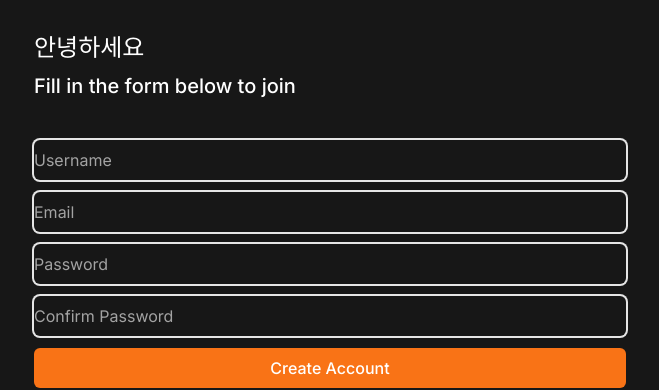
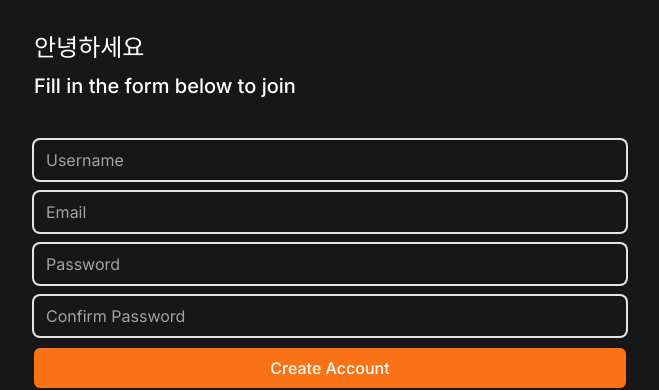
Before and after one commit to Yunsuyeong/c_market, a Next.js app: page /create-account in a window 1280 px wide. Shown: the top 390 px of the page, without its empty margins (310-969 px from the left). Built offline with nearby package versions, Linux system fonts and the light colour scheme.

Commit message:
2024/05/24(Authentication Validation)

```diff
--- /dev/null
+++ b/app/create-account/actions.ts
@@ -0,0 +1,62 @@
+"use server";
+import { z } from "zod";
+
+// zod - 입력 값의 type, 유효성 검사 라이브러리
+
+const checkUsername = (username: string) => !username.includes("potato");
+
+const checkPasswords = ({
+  password,
+  confirm_password,
+}: {
+  password: string;
+  confirm_password: string;
+}) => password === confirm_password;
+
+const passwordRegex = new RegExp(
+  /^(?=.*[a-z])(?=.*[A-Z])(?=.*\d)(?=.*?[#?!@$%^&*-]).+$/
+);
+
+const formSchema = z
+  .object({
+    username: z
+      .string({
+        invalid_type_error: "Username must be a string",
+        required_error: "Where is Username?",
+      })
+      .min(3)
+      .max(10)
+      .toLowerCase()
+      .trim()
+      .refine(checkUsername, "No potatoes Allowed"),
+    email: z.string().email().toLowerCase().trim(),
+    password: z
+      .string()
+      .min(4)
+      .regex(
+        passwordRegex,
+        "A password must have lowercase, UPPERCASE ,a number and special characters"
+      ),
+    confirm_password: z.string().min(4),
+  })
+  .refine(checkPasswords, {
+    message: "Both passwords should be same",
+    path: ["confirm_password"],
+  });
+
+const onSubmit = (prev: any, formData: FormData) => {
+  const data = {
+    username: formData.get("username"),
+    email: formData.get("email"),
+    password: formData.get("password"),
+    confirm_password: formData.get("confirm_password"),
+  };
+  const result = formSchema.safeParse(data);
+  if (!result.success) {
+    return result.error.flatten();
+  } else {
+    console.log(result.data);
+  }
+};
+
+export default onSubmit;
--- a/app/create-account/page.tsx
+++ b/app/create-account/page.tsx
@@ -1,30 +1,53 @@
-import FormInput from "@/components/form-input";
-import FormBtn from "@/components/form-btn";
+"use client";
+
+import Input from "@/components/input";
 import SocialLogin from "@/components/social-login";
+import { useFormState } from "react-dom";
+import onSubmit from "./actions";
+import Button from "@/components/button";
 
 const CreateAccount = () => {
+  const [state, action] = useFormState(onSubmit, null);
   return (
     <div className="flex flex-col gap-10 px-6 py-8">
       <div className="flex flex-col gap-2 *:font-medium">
         <h1 className="text-2xl">안녕하세요</h1>
         <h2 className="text-xl">Fill in the form below to join</h2>
       </div>
-      <form className="flex flex-col gap-3">
-        <FormInput required type="text" placeholder="Username" errors={[]} />
-        <FormInput required type="email" placeholder="Email" errors={[]} />
-        <FormInput
+      <form action={action} className="flex flex-col gap-3">
+        <Input
+          name="username"
           required
+          type="text"
+          placeholder="Username"
+          errors={state?.fieldErrors.username}
+          minLength={3}
+          maxLength={10}
+        />
+        <Input
+          name="email"
+          required
+          type="email"
+          placeholder="Email"
+          errors={state?.fieldErrors.email}
+        />
+        <Input
+          required
+          name="password"
           type="password"
           placeholder="Password"
-          errors={[]}
+          errors={state?.fieldErrors.password}
+          minLength={4}
         />
-        <FormInput
+        <Input
           required
+          name="confirm_password"
           type="password"
           placeholder="Confirm Password"
-          errors={[]}
+          errors={state?.fieldErrors.confirm_password}
+          minLength={4}
         />
-        <FormBtn loading={false} text="Create Account" />
+        <Button text="Create Account" />
       </form>
       <SocialLogin />
     </div>
--- /dev/null
+++ b/app/login/actions.ts
@@ -0,0 +1,11 @@
+"use server";
+
+const onSubmit = async (prev: any, formData: FormData) => {
+  console.log(prev);
+  await new Promise((resolve) => setTimeout(resolve, 5000));
+  return {
+    errors: ["wrong password.", "password too short"],
+  };
+};
+
+export default onSubmit;
--- a/app/login/page.tsx
+++ b/app/login/page.tsx
@@ -1,23 +1,42 @@
-import FormInput from "@/components/form-input";
-import FormBtn from "@/components/form-btn";
+"use client";
+
+import Input from "@/components/input";
 import SocialLogin from "@/components/social-login";
+import { useFormState } from "react-dom";
+import onSubmit from "./actions";
+import Button from "@/components/button";
+
+// NextJs.14에서 Server Actions 기능 추가
+// useFormStatus -  form의 자식 element에서 사용해 form의 상태에 따라 UI 변경 등 상호작용, 해당 Hook이 사용된 파일 상단에 "use client"; 붙여야 함
+/* useFormState - form이 제출될 때 해당 form의 action을 보고 새로운 state에 따라 UI 변경, 파일 상단에 "use client"; 붙여야 함,
+useFormState가 받는 action 함수는 서버에서만 실행되기 때문에 별도의 파일로 작성해야 함. 해당 파일에서는 상단에 "use server"; 붙여야 함 */
 
 const Login = () => {
+  const [state, action] = useFormState(onSubmit, {
+    anyValue: 1,
+  } as any);
   return (
     <div className="flex flex-col gap-10 px-6 py-8">
       <div className="flex flex-col gap-2 *:font-medium">
-        <h1 className="text-2xl">안녕하세요</h1>
-        <h2 className="text-xl">Login with email and password </h2>
+        <h1 className="text-2xl">こんにちは。</h1>
+        <h2 className="text-xl">Login with email and password.</h2>
       </div>
-      <form className="flex flex-col gap-3">
-        <FormInput required type="email" placeholder="Email" errors={[]} />
-        <FormInput
+      <form action={action} className="flex flex-col gap-3">
+        <Input
+          name="email"
+          required
+          type="email"
+          placeholder="Email"
+          errors={[]}
+        />
+        <Input
+          name="password"
           required
           type="password"
           placeholder="Password"
-          errors={[]}
+          errors={state?.errors ?? []}
         />
-        <FormBtn loading={false} text="Login" />
+        <Button text="Login" />
       </form>
       <SocialLogin />
     </div>
--- a/app/page.tsx
+++ b/app/page.tsx
@@ -4,7 +4,7 @@ const Home = () => {
   return (
     <div className="flex flex-col items-center justify-between min-h-screen p-6">
       <div className="flex flex-col items-center my-auto *:font-medium">
-        <span className="text-9xl">Carrot</span>
+        <span className="text-9xl"></span>
         <h1 className="text-4xl">당근</h1>
         <h2 className="tet-2xl">당근 마켓에 오시오</h2>
       </div>
--- a/app/sms/page.tsx
+++ b/app/sms/page.tsx
@@ -1,5 +1,5 @@
-import FormInput from "@/components/form-input";
-import FormBtn from "@/components/form-btn";
+import Input from "@/components/input";
+import Button from "@/components/button";
 
 const SMSLogin = () => {
   return (
@@ -9,19 +9,21 @@ const SMSLogin = () => {
         <h2 className="text-xl">Verify your phone number</h2>
       </div>
       <form className="flex flex-col gap-3">
-        <FormInput
+        <Input
+          name="number"
           required
           type="number"
           placeholder="Phone number"
           errors={[]}
         />
-        <FormInput
+        <Input
+          name="code"
           required
           type="number"
           placeholder="Verification Code"
           errors={[]}
         />
-        <FormBtn loading={false} text="Send the message" />
+        <Button text="Send the message" />
       </form>
     </div>
   );
--- /dev/null
+++ b/components/button.tsx
@@ -0,0 +1,20 @@
+"use client";
+import { useFormStatus } from "react-dom";
+
+interface IBtn {
+  text: string;
+}
+
+const Button = ({ text }: IBtn) => {
+  const { pending } = useFormStatus();
+  return (
+    <button
+      disabled={pending}
+      className="primary-btn h-10 disabled:bg-neutral-400 disabled:text-neutral-300 disabled:cursor-not-allowed"
+    >
+      {pending ? "Loading..." : text}
+    </button>
+  );
+};
+
+export default Button;
--- a/components/form-btn.tsx
+++ /dev/null
@@ -1,17 +0,0 @@
-interface IFormBtn {
-  loading: boolean;
-  text: string;
-}
-
-const FormBtn = ({ loading, text }: IFormBtn) => {
-  return (
-    <button
-      disabled={loading}
-      className="primary-btn h-10 disabled:bg-neutral-400 disabled:text-neutral-300 disabled:cursor-not-allowed"
-    >
-      {loading ? "Loading..." : text}
-    </button>
-  );
-};
-
-export default FormBtn;
--- a/components/form-input.tsx
+++ b/components/input.tsx
@@ -1,21 +1,24 @@
-interface IFormInput {
-  type: string;
-  placeholder: string;
-  required: boolean;
-  errors: string[];
+import { InputHTMLAttributes } from "react";
+
+interface IInput {
+  errors?: string[];
+  name: string;
 }
 
-const FormInput = ({ type, placeholder, required, errors }: IFormInput) => {
+const Input = ({
+  errors = [],
+  name,
+  ...rest
+}: IInput & InputHTMLAttributes<HTMLInputElement>) => {
   return (
     <div className="flex flex-col gap-2">
       <input
         className="bg-transparent rounded-md w-full h-10 focus:outline-none ring-2 transition
             focus:ring-4 ring-neutral-200 focus:ring-orange-500 border-none placeholder:text-neutral-400"
-        type={type}
-        placeholder={placeholder}
-        required={required}
+        name={name}
+        {...rest}
       />
-      {errors.map((error, i) => (
+      {errors?.map((error, i) => (
         <span key={i} className="text-red-500 font-medium">
           {error}
         </span>
@@ -24,4 +27,4 @@ const FormInput = ({ type, placeholder, required, errors }: IFormInput) => {
   );
 };
 
-export default FormInput;
+export default Input;
--- a/package.json
+++ b/package.json
@@ -12,12 +12,16 @@
     "@heroicons/react": "^2.1.3",
     "next": "14.2.3",
     "react": "^18",
-    "react-dom": "^18"
+    "react-dom": "^18",
+    "react-hook-form": "^7.51.5",
+    "zod": "^3.23.8"
   },
   "devDependencies": {
+    "@tailwindcss/forms": "^0.5.7",
     "@types/node": "^20",
     "@types/react": "^18",
     "@types/react-dom": "^18",
+    "daisyui": "^4.11.1",
     "eslint": "^8",
     "eslint-config-next": "14.2.3",
     "postcss": "^8",
--- a/tailwind.config.ts
+++ b/tailwind.config.ts
@@ -15,6 +15,6 @@ const config: Config = {
       },
     },
   },
-  plugins: [],
+  plugins: [require("@tailwindcss/forms")],
 };
 export default config;
```
Also changed, not shown: 1 other file (tests, documents, lock files or other folders).
